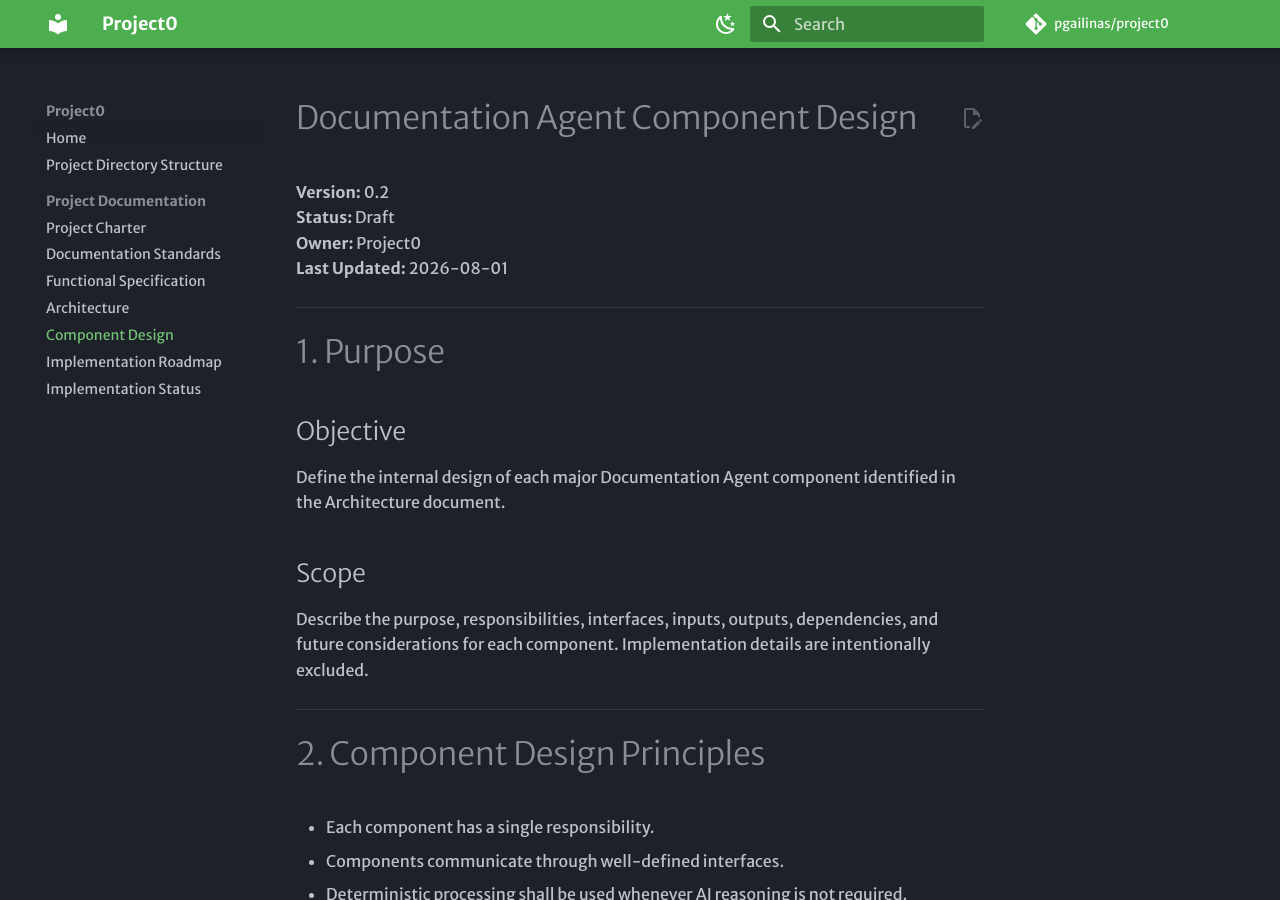
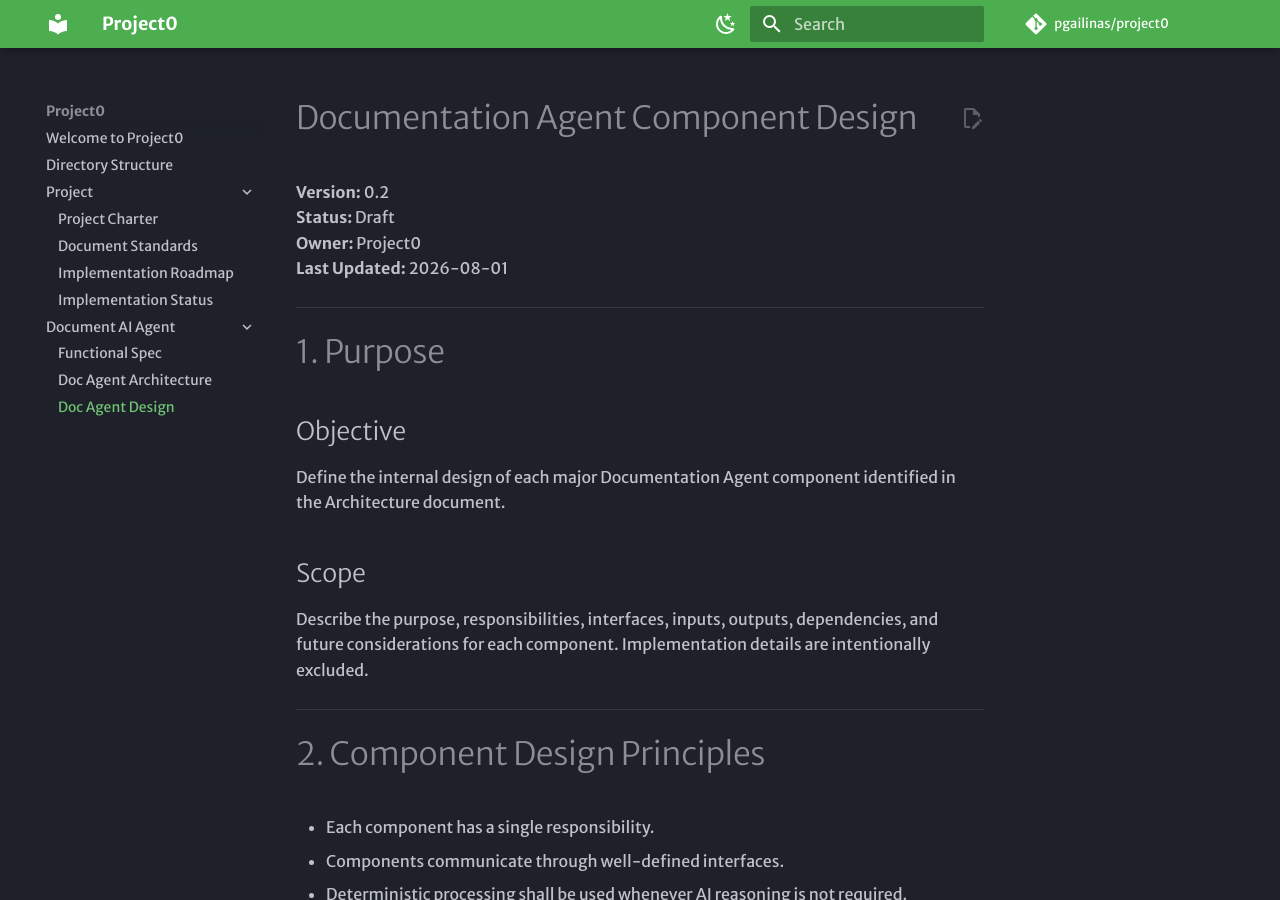
Before and after one commit to pgailinas/project0, an MkDocs documentation site: the page built from docs/05_Doc_Agent_Design.md, in a window 1280 px wide and 900 px high. Built offline with MkDocs 1.6.1 and Material for MkDocs 9.7.7, drawn with Linux system fonts in a browser that asks for light colours; some web fonts are replaced; comment, search, counter and statistics services are not loaded.

Commit message:
Rename documentation files and update navigation

```diff
--- a/mkdocs.yml
+++ b/mkdocs.yml
@@ -19,8 +19,8 @@ theme:
   features:
     - navigation.instant
     - navigation.tracking
-    - navigation.sections
     - navigation.top
+    - navigation.expand
     - content.action.edit
 
   palette:
@@ -41,16 +41,18 @@ theme:
       accent: deep orange
 
 nav:
-  - Home: index.md
-  - Project Directory Structure: Project_Directory_Structure.md
-  - Project Documentation:
+  - Welcome to Project0: index.md
+  - Directory Structure: Project_Directory_Structure.md
+  - Project:
       - Project Charter: 01_Project_Charter.md
-      - Documentation Standards: 02_Documentation_Standards.md
-      - Functional Specification: 03_Documentation_Agent_Functional_Specification.md
-      - Architecture: 04_Documentation_Agent_Architecture.md
-      - Component Design: 05_Documentation_Agent_Component_Design.md
+      - Document Standards: 02_Doc_Standards.md
       - Implementation Roadmap: 06_Implementation_Roadmap.md
       - Implementation Status: 07_Implementation_Status.md
+  - Document AI Agent:
+      - Functional Spec: 03_Doc_Agent_Functional_Spec.md
+      - Doc Agent Architecture: 04_Doc_Agent_Architecture.md
+      - Doc Agent Design: 05_Doc_Agent_Design.md
+
 
 markdown_extensions:
   - attr_list
```
Also changed, not shown: docs/02_Doc_Standards.md (renamed from docs/02_Documentation_Standards.md), docs/03_Doc_Agent_Functional_Spec.md (renamed from docs/03_Documentation_Agent_Functional_Specification.md), docs/04_Doc_Agent_Architecture.md (renamed from docs/04_Documentation_Agent_Architecture.md), docs/05_Doc_Agent_Design.md (renamed from docs/05_Documentation_Agent_Component_Design.md), docs/06_Implementation_Roadmap.md (line endings or trailing spaces).
